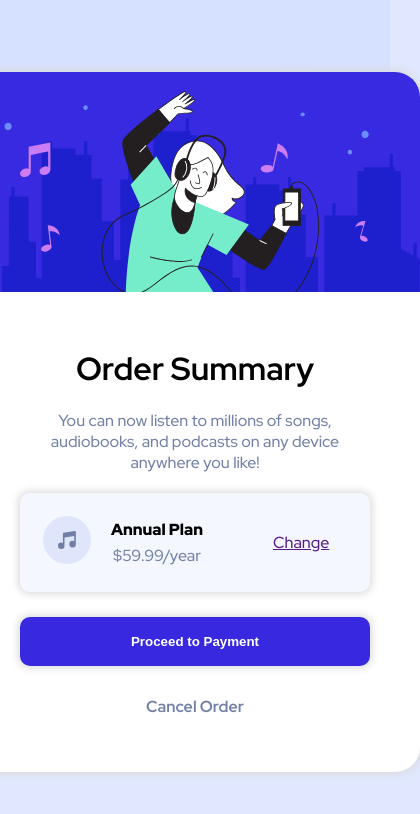
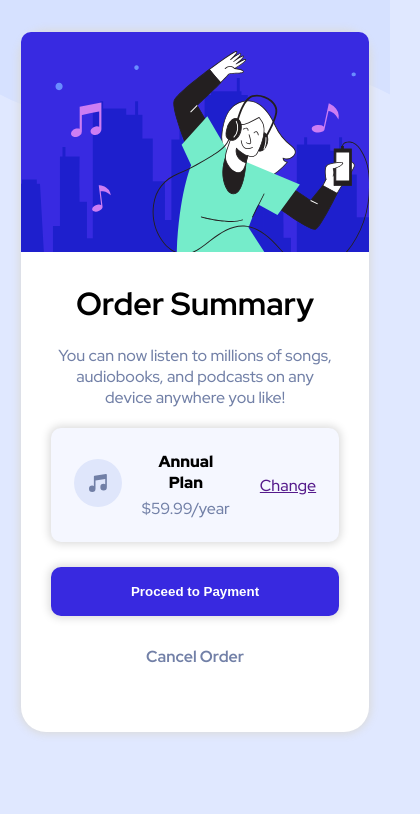
Before and after one commit to miitchellstahl/pricing-page, a plain HTML site: page index.html in a window 390 px wide. Shown: the whole page, 420 px wide, since content can reach past the window. Drawn offline with Linux system fonts and the light colour scheme.

Commit message:
second-commit

```diff
--- a/index.html
+++ b/index.html
@@ -21,7 +21,7 @@
 
     <div class="img-container">
 
-      <img src="images/illustration-hero.svg" alt="">
+      <!-- <img src="images/illustration-hero.svg" alt=""> -->
 
     </div>
 
--- a/styles.css
+++ b/styles.css
@@ -15,6 +15,7 @@
 }
 
 body {
+    padding: 2rem 2rem;
     display: flex;
     justify-content: center;
     align-items: center;
@@ -35,6 +36,14 @@ body {
     width: 450px;
     background-color: #FFF;
     border-radius: 25px;
+}
+
+.img-container {
+    border-top-right-radius: 10px;
+    border-top-left-radius: 10px;
+    height: 220px;
+    width: 100%;
+    background-image: url(images/illustration-hero.svg);
 }
 
 .main-content {
@@ -129,3 +138,22 @@ button:hover {
     text-decoration: none;
     color: var(--desatBlue);
 }
+
+@media only screen and (max-width: 450px) {
+    body {
+        height: 100%;
+        width: 100%;
+    }
+
+    .container {
+        width: 350px;
+    }
+
+    .main-content {
+        padding: 30px;
+    }
+
+    .vertical {
+        margin-right: 30px;
+    }
+}
```
